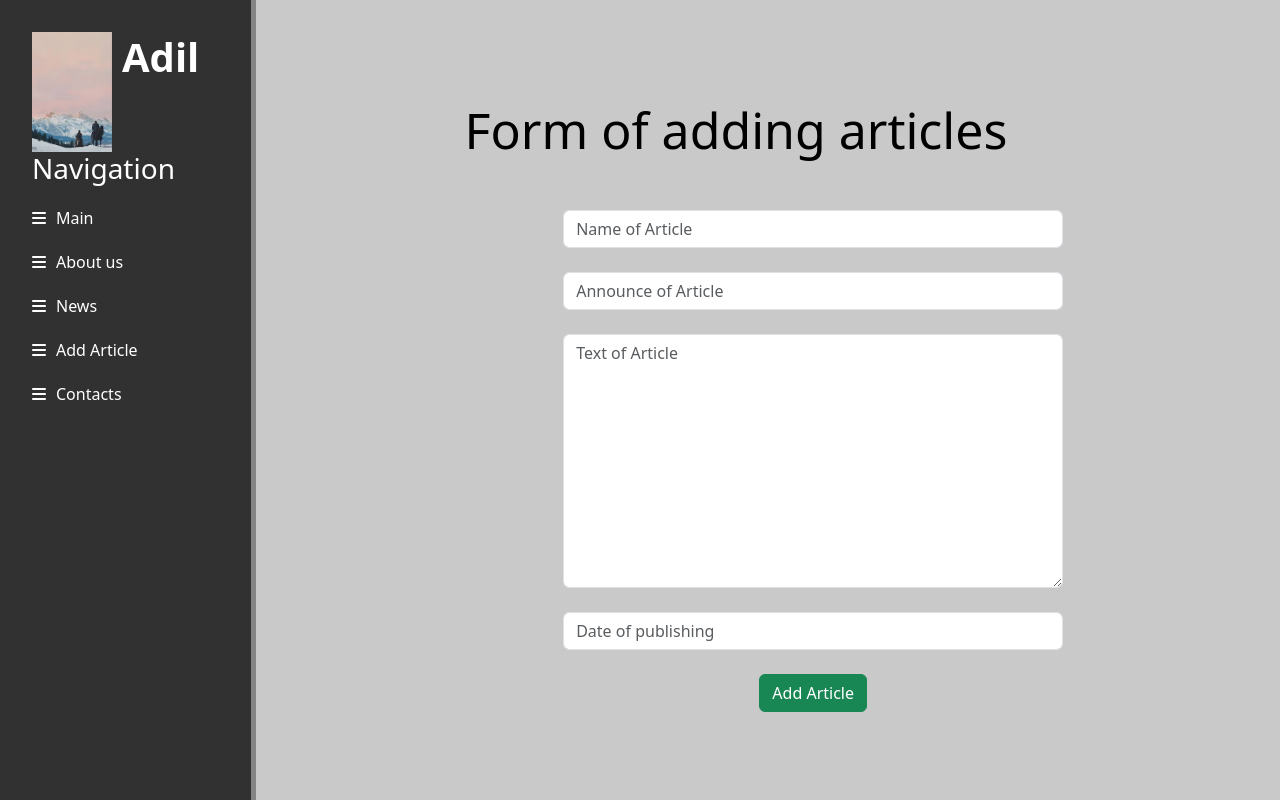
After one commit to Marticat/Djangopractise, a Django app: page /news/create in a window 1280 px wide. The commit adds this page. Run offline with Django 5.2, Linux system fonts and the light colour scheme.

Commit message:
adding update

```diff
--- a/main/static/main/css/main.css
+++ b/main/static/main/css/main.css
@@ -63,3 +63,17 @@ main .features {
 }
 main .features h1 {font-size: 50px;}
 main .features p {max-width: 400px; margin: 20px auto;}
+
+.alert-warning {
+    float: left;
+    clear: both;
+    width: 400px;
+    margin: 20px 34%;
+    text-align: left;
+}
+
+form {
+    margin-left: 32%;
+    width: 500px;
+    margin-top: 50px;
+}
--- a/main/templates/main/layout.html
+++ b/main/templates/main/layout.html
@@ -18,6 +18,7 @@
             <li><a href="{% url 'home' %}"><i class="fa-solid fa-bars"></i> Main</a></li>
             <li><a href="{% url 'about' %}"><i class="fa-solid fa-bars"></i> About us</a></li>
             <li><a href="{% url 'news_home' %}"><i class="fa-solid fa-bars"></i> News</a></li>
+            <li><a href="{% url 'create' %}"><i class="fa-solid fa-bars"></i> Add Article</a></li>
             <li><a href=""><i class="fa-solid fa-bars"></i> Contacts</a></li>
         </ul>
 
--- /dev/null
+++ b/news/forms.py
@@ -0,0 +1,27 @@
+from .models import Articles
+from django.forms import ModelForm, TextInput, DateTimeInput, Textarea
+
+
+class ArticlesForm(ModelForm):
+    class Meta:
+        model = Articles
+        fields = ['title', 'anons', 'full_text', 'date']
+
+        widgets = {
+            "title": TextInput(attrs={
+                'class': 'form-control',
+                'placeholder': 'Name of Article'
+            }),
+            "anons": TextInput(attrs={
+                'class': 'form-control',
+                'placeholder': 'Announce of Article'
+            }),
+            "date": DateTimeInput(attrs={
+                'class': 'form-control',
+                'placeholder': 'Date of publishing'
+            }),
+            "full_text": Textarea(attrs={
+                'class': 'form-control',
+                'placeholder': 'Text of Article'
+            })
+        }
--- a/news/models.py
+++ b/news/models.py
@@ -1,4 +1,5 @@
 from django.db import models
+
 
 class Articles(models.Model):
     title = models.CharField('Title', max_length=100)
@@ -7,7 +8,7 @@ class Articles(models.Model):
     date = models.DateTimeField('Date published')
 
     def __str__(self):
-        return self.title
+        return f'News: {self.title}'
 
     class Meta:
         verbose_name = 'News'
--- /dev/null
+++ b/news/templates/news/create.html
@@ -0,0 +1,16 @@
+{% extends 'main/layout.html' %}
+{% block title %} Form for adding article {% endblock %}
+{% block content %}
+    <div class="features">
+        <h1>Form of adding articles</h1>
+        <form method="post">
+            {% csrf_token %}
+            {{ form.title }}<br>
+            {{ form.anons }}<br>
+            {{ form.full_text }}<br>
+            {{ form.date }}<br>
+            <span>{{ error }}</span>
+            <button type="submit" class="btn btn-success">Add Article</button>
+        </form>
+    </div>
+{% endblock %}
--- a/news/urls.py
+++ b/news/urls.py
@@ -2,5 +2,6 @@ from django.urls import path
 from . import views
 
 urlpatterns = [
-    path('', views.news_home, name='news_home')
+    path('', views.news_home, name='news_home'),
+    path('create', views.create, name='create')
 ]
--- a/news/views.py
+++ b/news/views.py
@@ -1,4 +1,25 @@
-from django.shortcuts import render
+from django.shortcuts import render, redirect
+from .models import Articles
+from .forms import ArticlesForm
 
 def news_home(request):
-    return render(request, 'news/news_home.html')
+    news = Articles.objects.order_by('-date')[:5]
+    return render(request, 'news/news_home.html', {'news': news})
+
+def create(request):
+    error = ''
+    if request.method == 'POST':
+        form = ArticlesForm(request.POST)
+        if form.is_valid():
+            form.save()
+            return redirect('news_home')
+    else:
+        error = 'Something went wrong'
+
+    form = ArticlesForm()
+    data = {
+        'form': form,
+        'error': error
+    }
+
+    return render(request, 'news/create.html', {'form': form})
```
Also changed, not shown: news/templates/news/news_home.html (+12 -2 lines), db.sqlite3, news/templates/__init__.py (added).
